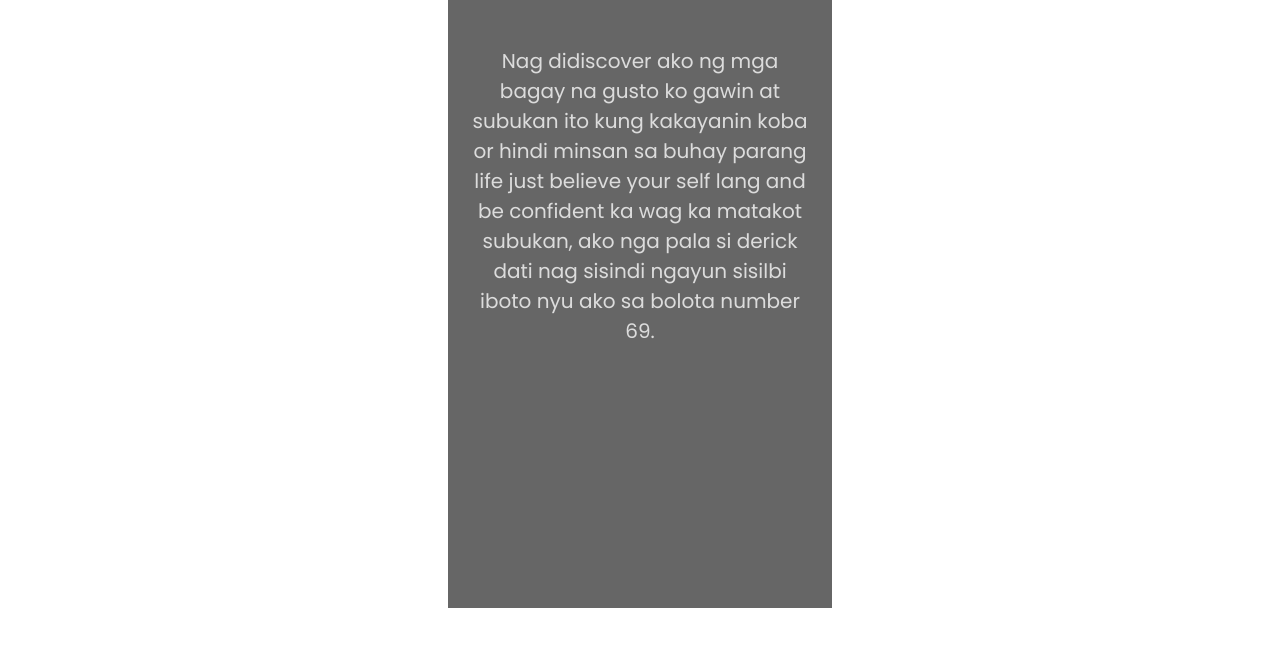
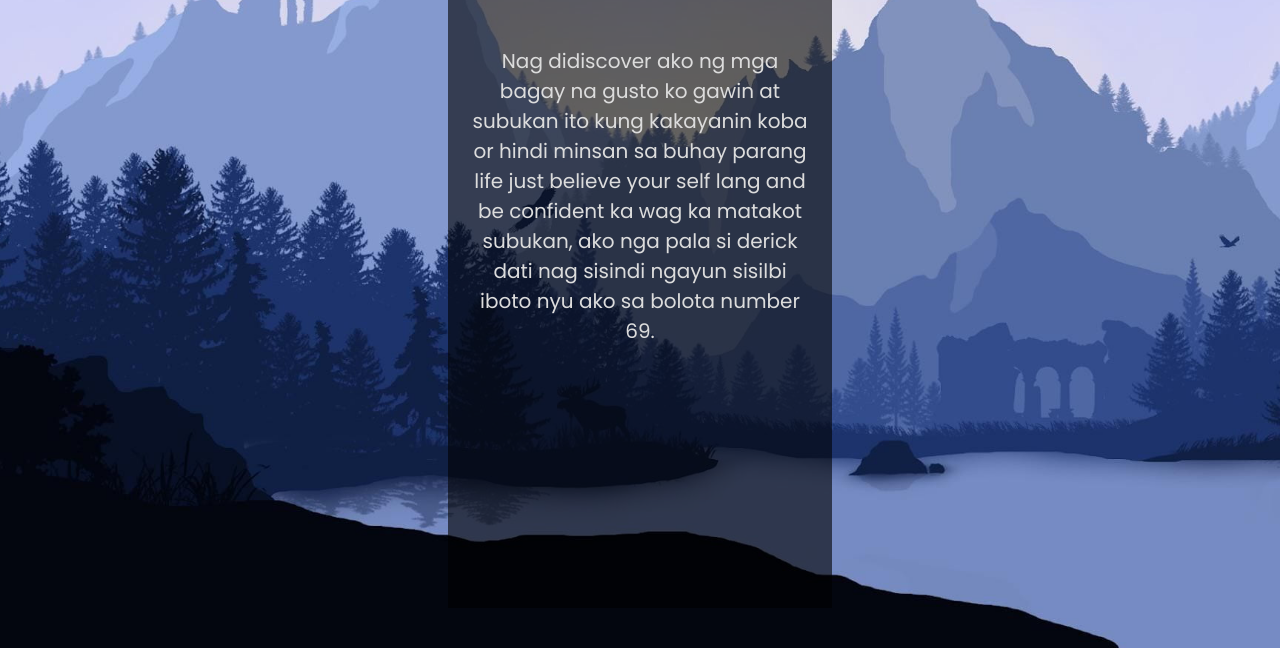
Before and after one commit to clarence04/TOTSI0444, a plain HTML site: page about-me.html in a window 1280 px wide. Shown: the part 152-800 px from the top of the page. Drawn offline with Linux system fonts and the light colour scheme; the site is published under a folder, as on GitHub Pages, so addresses that start at the root find nothing.

Commit message:
Update style3.css

```diff
--- a/style3.css
+++ b/style3.css
@@ -7,7 +7,7 @@
   color: #000000;
 }
 .header{
-  background-image: url('/pxfuel.jpg');
+  background-image: url('pxfuel.jpg');
   width: 100%;
   min-height: 100vh;
   background-position: center;
```
